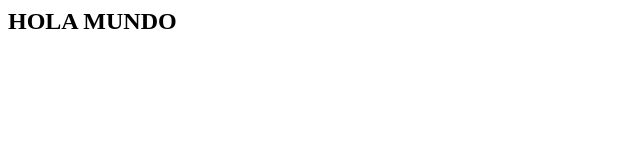
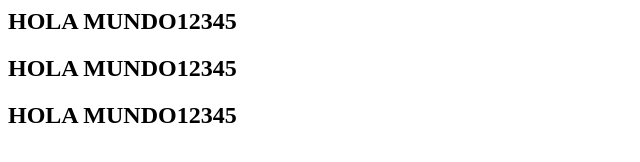
Before and after one commit to AdanCastro/Prueba1, a plain HTML site: page index.html in a window 1280 px wide. Shown: the whole page, without its empty margins (0-640 px from the left). Drawn offline with Linux system fonts and the light colour scheme.

Commit message:
tercer commit

```diff
--- a/index.html
+++ b/index.html
@@ -3,6 +3,8 @@
 	<title>	DIA 2</title>
 </head>
 <body>
-	<h2>HOLA MUNDO</h2>
+	<h2>HOLA MUNDO12345</h2>
+	<h2>HOLA MUNDO12345</h2>
+	<h2>HOLA MUNDO12345</h2>
 </body>
 </html>
```
Also changed, not shown: index2.html (deleted).
